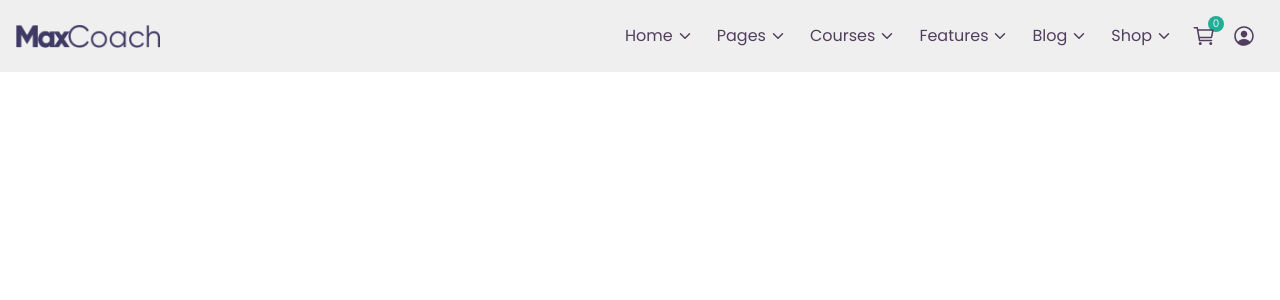
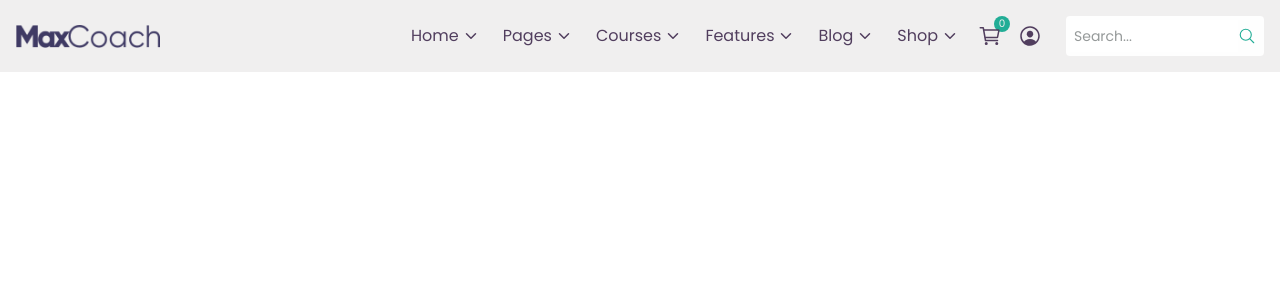
Before and after one commit to LuigiRagusa95/proj-html-vuejs, a Vue app: page / in a window 1280 px wide. Shown: the top 300 px of the page. Built offline with nearby package versions, Linux system fonts and the light colour scheme.

Commit message:
add input and finish the nav (need refactor)

```diff
--- a/src/components/NavBar.vue
+++ b/src/components/NavBar.vue
@@ -60,7 +60,10 @@
 					</a>
 				</div>
 				<!-- // section search -->
-				<div></div>
+				<div class="search">
+					<input type="text" name="input-field" id="input-field" placeholder="Search..." />
+					<span><ion-icon name="search-outline"></ion-icon></span>
+				</div>
 			</div>
 		</div>
 	</section>
@@ -78,10 +81,6 @@ export default {
 
 <style lang="scss" scoped>
 @import "../styles/index.scss";
-a,
-span {
-	display: flex;
-}
 
 .navigation {
 	display: flex;
@@ -157,6 +156,28 @@ span {
 					}
 				}
 			}
+
+			> .search {
+				padding: 0.25rem;
+				margin-left: 1rem;
+				@extend .flex-section;
+				border-radius: 0.25rem;
+				background-color: $white;
+
+				> input {
+					max-width: 168px;
+					padding: 0.25rem;
+					&::placeholder {
+						color: $oslo-gray;
+					}
+				}
+
+				> span:last-of-type {
+					font-size: 1.125rem;
+					color: $jungle-green;
+					margin-right: 0.25rem;
+				}
+			}
 		}
 	}
 }
--- /dev/null
+++ b/src/styles/_reset.scss
@@ -0,0 +1,14 @@
+a,
+span {
+	display: flex;
+}
+
+input {
+	border: none;
+	outline: none;
+	appearance: none;
+	font-size: 0.875rem;
+	line-height: 1.5rem;
+	color: currentColor;
+	font-family: "Poppins", sans-serif;
+}
--- a/src/styles/index.scss
+++ b/src/styles/index.scss
@@ -1 +1,2 @@
+@import "./reset";
 @import "./variables";
```
